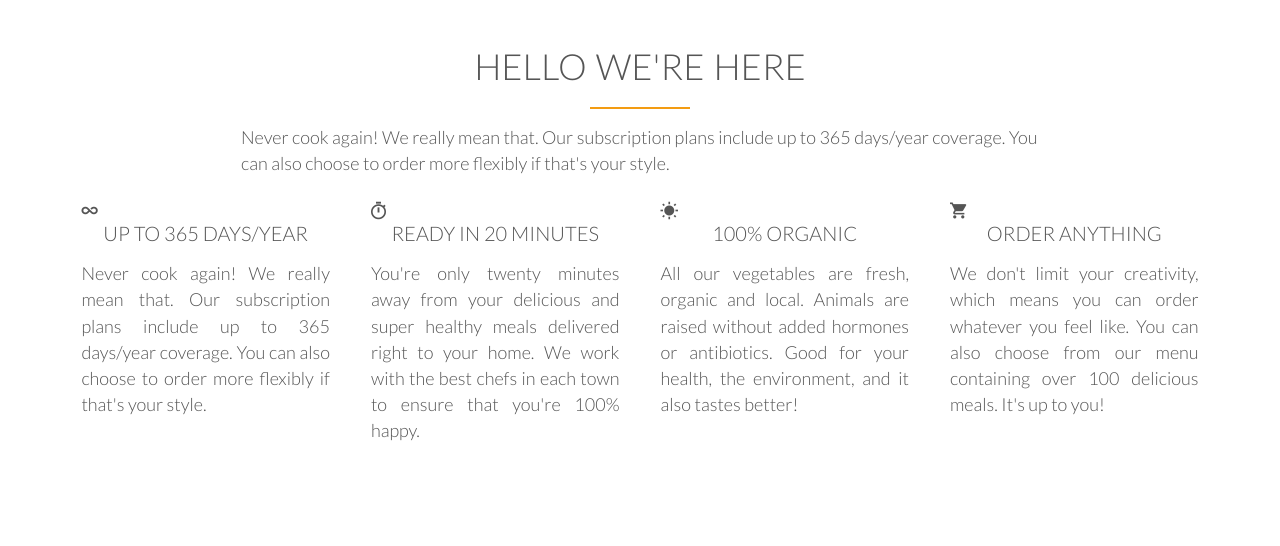
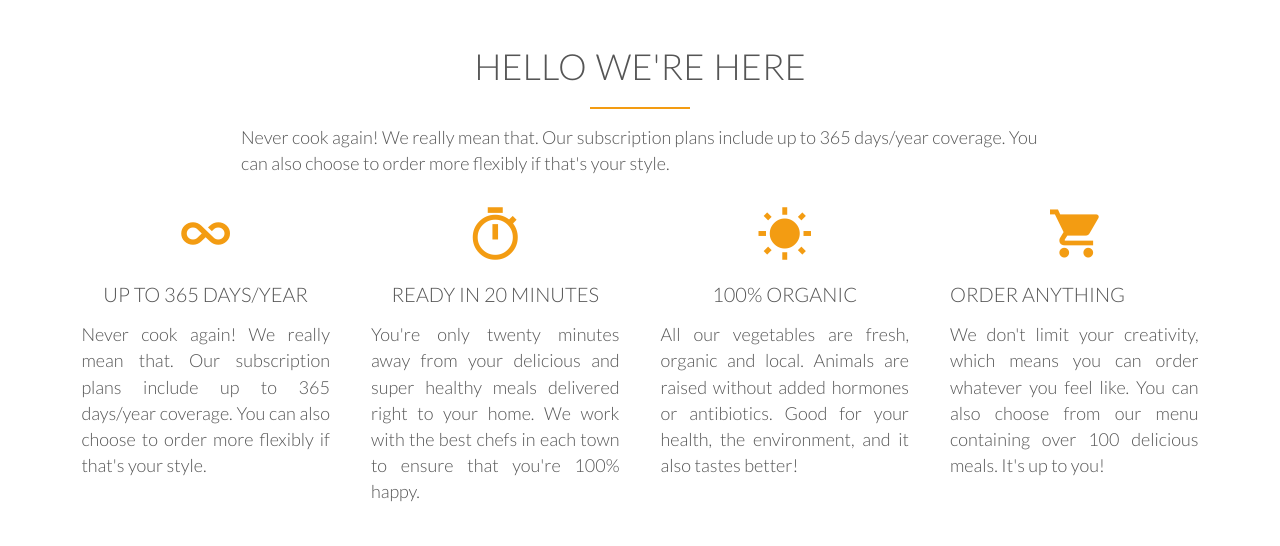
Before and after one commit to erickAndreas/mirror-omnifood-official, a PHP site: page / in a window 1280 px wide. Shown: the part 804-1350 px from the top of the page. Before the commit the page ends 1245 px from the top, so only its background shows below. Run offline with PHP 8.4, Linux system fonts and the light colour scheme; some libraries are stand-ins or nearby versions.

Commit message:
penambahan class untuk icon

```diff
--- a/index.html
+++ b/index.html
@@ -44,37 +44,37 @@
     </header>
     <section class="features" id="features">
         <div class="row">
-            <h2 class="line">Hello we're here</h2>
+            <h2 class="line text-centered">Hello we're here</h2>
             <p class="paragraph-line">Never cook again! We really mean that. Our subscription plans include up to 365 days/year coverage. You can also
                 choose to order more flexibly if that's your style.</p>
         </div>
         <div class="row">
             <div class="col span-1-of-4 box">
-                <i class="icon ion-md-infinite"></i>
-                <h4>Up to 365 days/year</h4>
+                <i class="icon icon-large ion-md-infinite text-centered mb-15"></i>
+                <h4 class="text-centered">Up to 365 days/year</h4>
                 <p>
                     Never cook again! We really mean that. Our subscription plans include up to 365 days/year coverage. You can also choose to
                     order more flexibly if that's your style.
                 </p>
             </div>
             <div class="col span-1-of-4 box">
-                    <i class="icon ion-md-stopwatch"></i>
-                <h4>Ready in 20 minutes</h4>
+                <i class="icon ion-md-stopwatch icon-large text-centered mb-15"></i>
+                <h4 class="text-centered">Ready in 20 minutes</h4>
                 <p>
                     You're only twenty minutes away from your delicious and super healthy meals delivered right to your home. We work with the
                     best chefs in each town to ensure that you're 100% happy.
                 </p>
             </div>
             <div class="col span-1-of-4 box">
-                    <i class="icon ion-md-sunny"></i>
-                <h4>100% organic</h4>
+                <i class="icon ion-md-sunny icon-large text-centered mb-15"></i>
+                <h4 class="text-centered">100% organic</h4>
                 <p>
                     All our vegetables are fresh, organic and local. Animals are raised without added hormones or antibiotics. Good for your
                     health, the environment, and it also tastes better!
                 </p>
             </div>
             <div class="col span-1-of-4 box">
-                    <i class="icon ion-md-cart"></i>
+                <i class="icon ion-md-cart icon-large text-centered mb-15"></i>
                 <h4>Order anything</h4>
                 <p>
                     We don't limit your creativity, which means you can order whatever you feel like. You can also choose from our menu containing
--- a/resource/css/style.css
+++ b/resource/css/style.css
@@ -36,11 +36,8 @@ h2 {
     font-size: 180%;
     word-spacing: 2px;
     letter-spacing: 0.5;
-    text-align: center;
 }
-h4{
-    text-align: center;
-}
+
 p{
     font-size: 90%;
     line-height: 145%;
@@ -63,6 +60,22 @@ section{
     width: 100px;
     margin: 0 auto;
     margin-top: 20px;
+}
+
+.text-centered{
+    text-align: center;
+}
+
+.mb-15{
+    margin-bottom: 15px;
+}
+
+.mb-20{
+    margin-bottom: 20px;
+}
+
+.mb-30{
+    margin-bottom: 30px;
 }
 
 /* -------------------------------------- */
@@ -174,3 +187,9 @@ header {
     padding: 1%;
     text-align: justify;
 }
+
+.icon-large{
+    font-size: 300%;
+    color: #f39c12;
+    display: block;
+}
```
